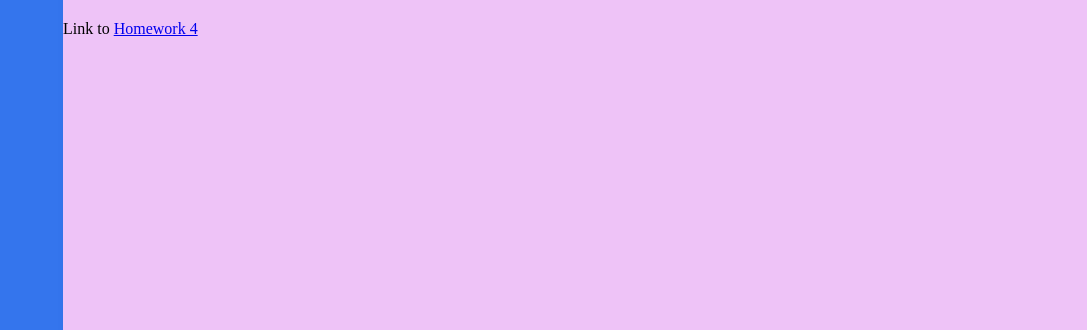
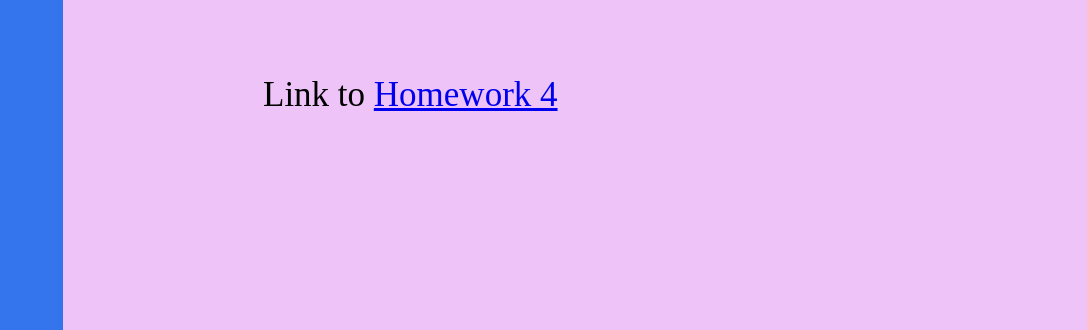
Before and after one commit to naruhlee/narulee.github.io, a plain HTML site: page index.html in a window 1280 px wide. Shown: the part 730-1060 px from the top of the page, without its empty margins (193-1280 px from the left). Drawn offline with Linux system fonts and the light colour scheme.

Commit message:
Add files via upload

```diff
--- a/index.html
+++ b/index.html
@@ -57,6 +57,11 @@
             margin-top: 90px;
             font-size: 35px;
          }
+         .assignment-4{
+            margin-left: 200px;
+            margin-top: 90px;
+            font-size: 35px;
+         }
 
 
 
```
